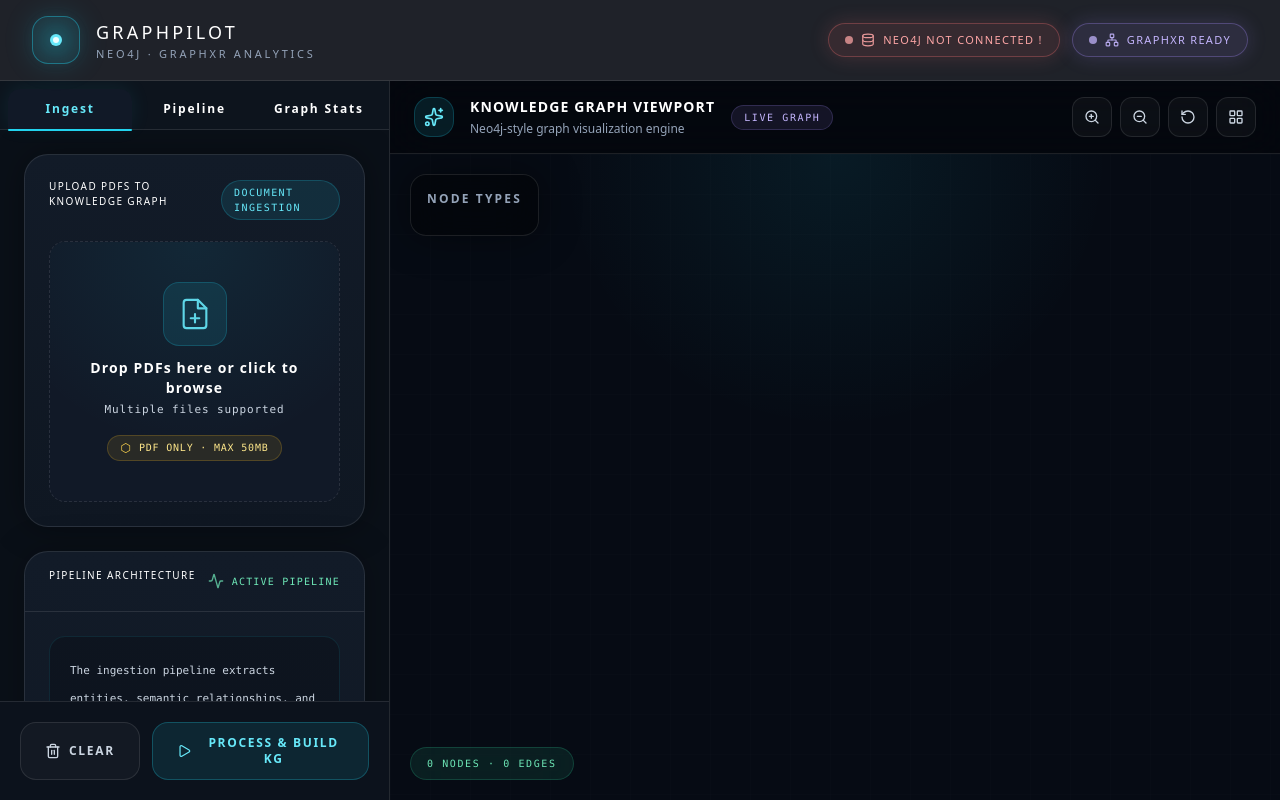
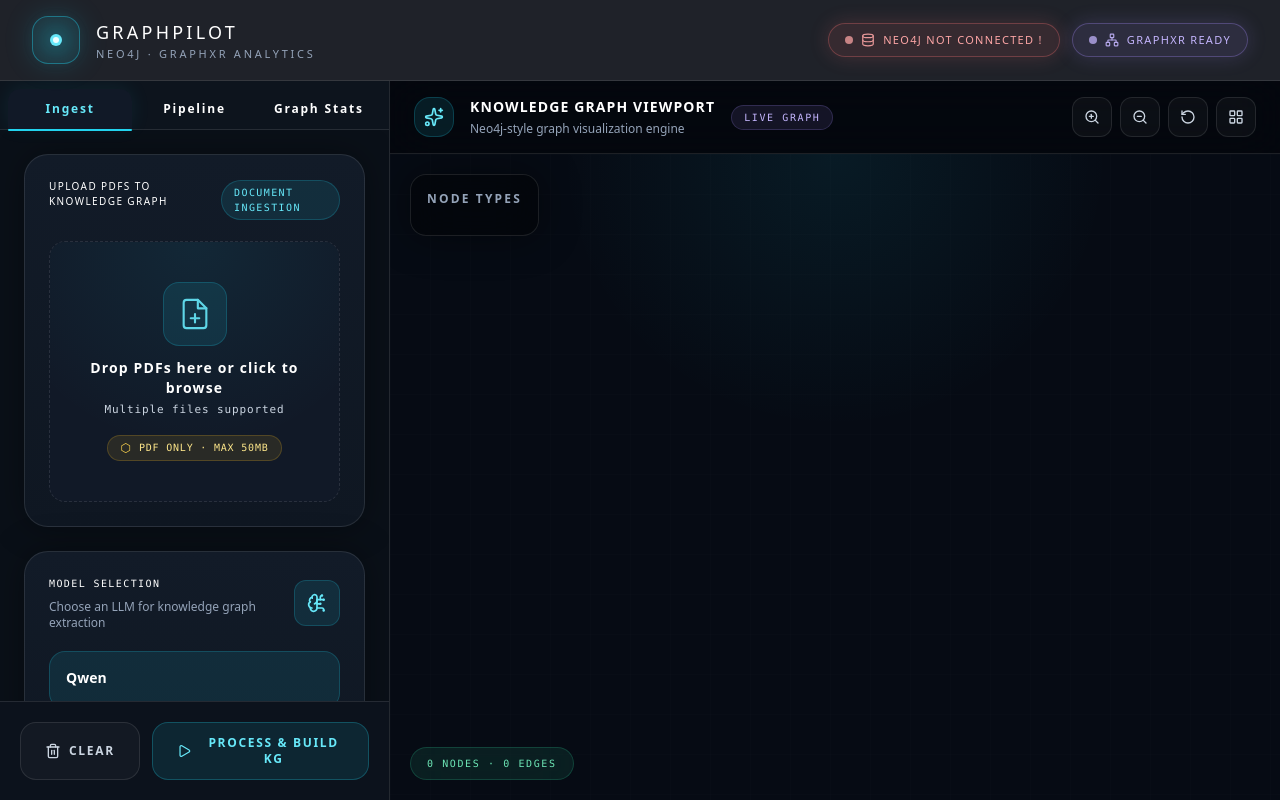
Before and after one commit to sithum-vishmitha/Neo4j_Frontend, a Next.js app in the folder my-app/: page / in a window 1280 px wide. Built offline with nearby package versions, Linux system fonts and the light colour scheme.

Commit message:
modified model selector

```diff
--- a/my-app/app/components/pipeline/LeftPanel.tsx
+++ b/my-app/app/components/pipeline/LeftPanel.tsx
@@ -3,7 +3,7 @@
 import type { UploadedFile, PipelineStep } from "@/app/types";
 import { UploadZone } from "@/app/components/pipeline/UploadZone";
 import { PipelineFlow } from "@/app/components/pipeline/PipelineFlow";
-import ModelSelector from "@/app/components/pipeline/ModelSelector";
+import  ModelSelector from "@/app/components/pipeline/ModelSelector";
 
 import {
   Play,
@@ -142,6 +142,9 @@
                 />
               </div>
             </div>
+
+            {/* Model Selector */}
+            <ModelSelector />
 
             {/* Pipeline Architecture */}
             <div
--- a/my-app/app/components/pipeline/ModelSelector.tsx
+++ b/my-app/app/components/pipeline/ModelSelector.tsx
@@ -0,0 +1,62 @@
+"use client";
+
+import { BrainCircuit } from "lucide-react";
+
+export default function ModelSelector() {
+  return (
+    <div
+      className="
+        rounded-3xl border border-white/10
+        bg-gradient-to-b from-[#121B28] to-[#0F1722]
+        p-6
+        shadow-[0_0_35px_rgba(0,0,0,0.35)]
+      "
+    >
+      <div className="flex items-center justify-between">
+        <div>
+          <p className="font-mono text-[10px] uppercase tracking-[0.14em] text-white">
+            Model Selection
+          </p>
+
+          <p className="mt-2 text-xs text-slate-400">
+            Choose an LLM for knowledge graph extraction
+          </p>
+        </div>
+
+        <div className="rounded-xl border border-cyan-400/20 bg-cyan-400/10 p-3 text-cyan-300">
+          <BrainCircuit size={20} />
+        </div>
+      </div>
+
+      <div className="mt-5 grid gap-3">
+        <button
+          type="button"
+          className="
+            rounded-2xl border border-cyan-400/20
+            bg-cyan-400/10 px-4 py-4
+            text-left transition-all duration-300
+            hover:border-cyan-400/40 hover:bg-cyan-400/15
+          "
+        >
+          <p className="text-sm font-semibold text-white">Qwen</p>
+          <p className="mt-1 text-xs text-slate-400">
+          </p>
+        </button>
+
+        <button
+          type="button"
+          className="
+            rounded-2xl border border-violet-400/20
+            bg-violet-400/10 px-4 py-4
+            text-left transition-all duration-300
+            hover:border-violet-400/40 hover:bg-violet-400/15
+          "
+        >
+          <p className="text-sm font-semibold text-white">Mistral24B</p>
+          <p className="mt-1 text-xs text-slate-400">
+          </p>
+        </button>
+      </div>
+    </div>
+  );
+}
```
